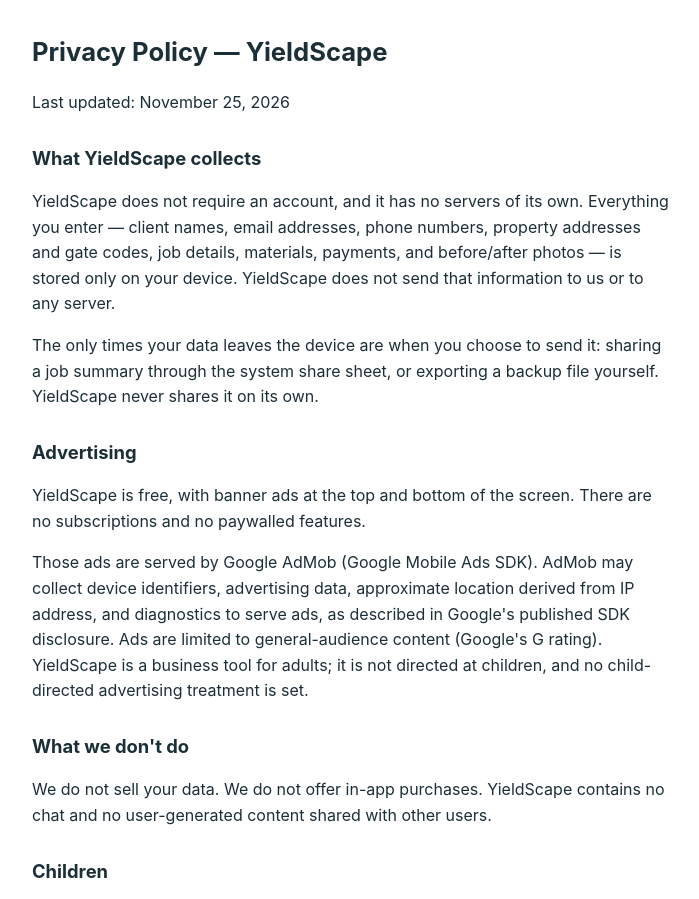
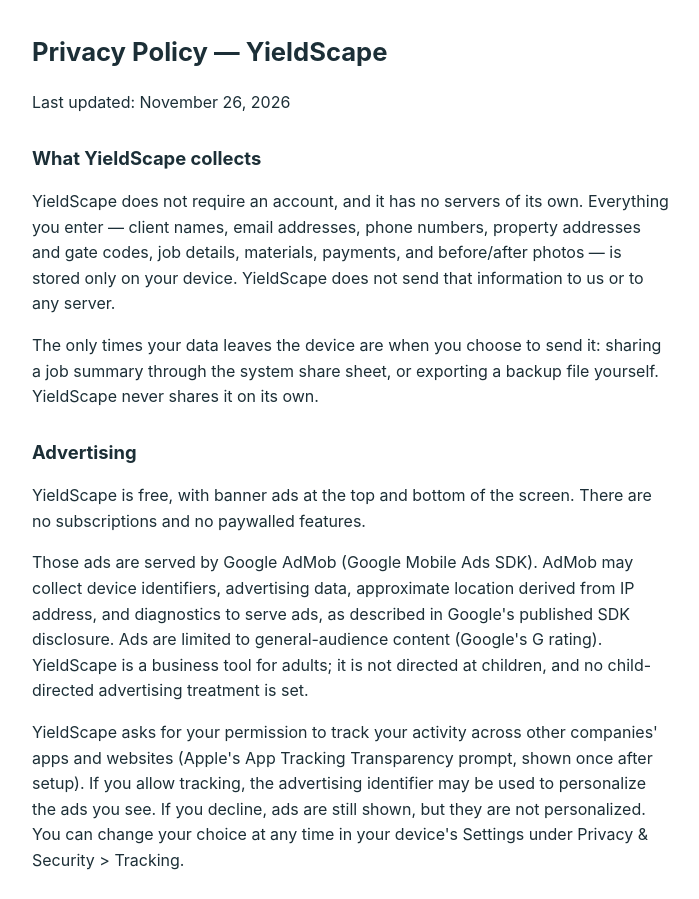
Before and after one commit to mmxy87/yieldscape-ios-privacy, a plain HTML site: page index.html in a window 1280 px wide. Shown: the top 899 px of the page, without its empty margins (288-987 px from the left). Drawn offline with Linux system fonts and the light colour scheme.

Commit message:
Add App Tracking Transparency line (Option A: tracking declared) — permission asked once after setup; Last updated November 26, 2026

```diff
--- a/index.html
+++ b/index.html
@@ -13,7 +13,7 @@
 </head>
 <body>
 <h1>Privacy Policy — YieldScape</h1>
-<p>Last updated: November 25, 2026</p>
+<p>Last updated: November 26, 2026</p>
 
 <h2>What YieldScape collects</h2>
 <p>YieldScape does not require an account, and it has no servers of its own. Everything you enter — client names, email addresses, phone numbers, property addresses and gate codes, job details, materials, payments, and before/after photos — is stored only on your device. YieldScape does not send that information to us or to any server.</p>
@@ -22,6 +22,7 @@
 <h2>Advertising</h2>
 <p>YieldScape is free, with banner ads at the top and bottom of the screen. There are no subscriptions and no paywalled features.</p>
 <p>Those ads are served by Google AdMob (Google Mobile Ads SDK). AdMob may collect device identifiers, advertising data, approximate location derived from IP address, and diagnostics to serve ads, as described in Google's published SDK disclosure. Ads are limited to general-audience content (Google's G rating). YieldScape is a business tool for adults; it is not directed at children, and no child-directed advertising treatment is set.</p>
+<p>YieldScape asks for your permission to track your activity across other companies' apps and websites (Apple's App Tracking Transparency prompt, shown once after setup). If you allow tracking, the advertising identifier may be used to personalize the ads you see. If you decline, ads are still shown, but they are not personalized. You can change your choice at any time in your device's Settings under Privacy &amp; Security &gt; Tracking.</p>
 
 <h2>What we don't do</h2>
 <p>We do not sell your data. We do not offer in-app purchases. YieldScape contains no chat and no user-generated content shared with other users.</p>
```
